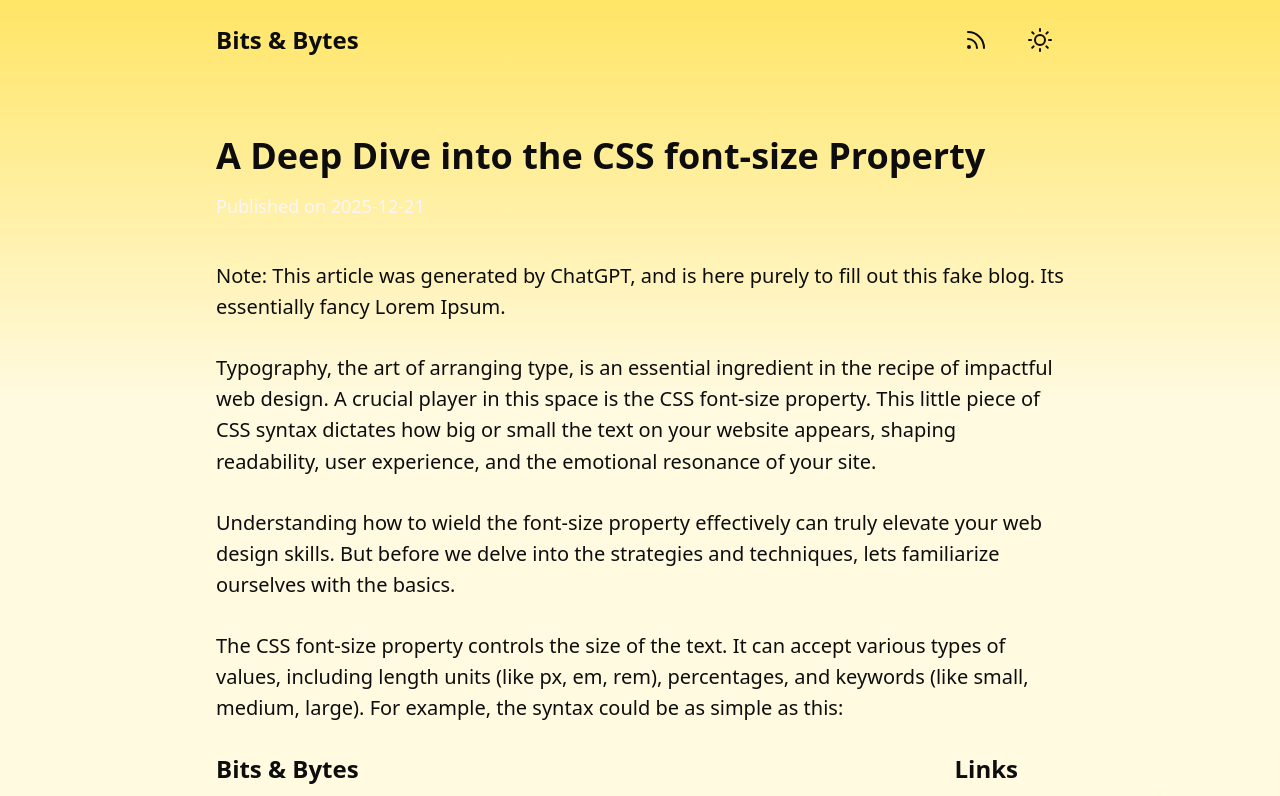
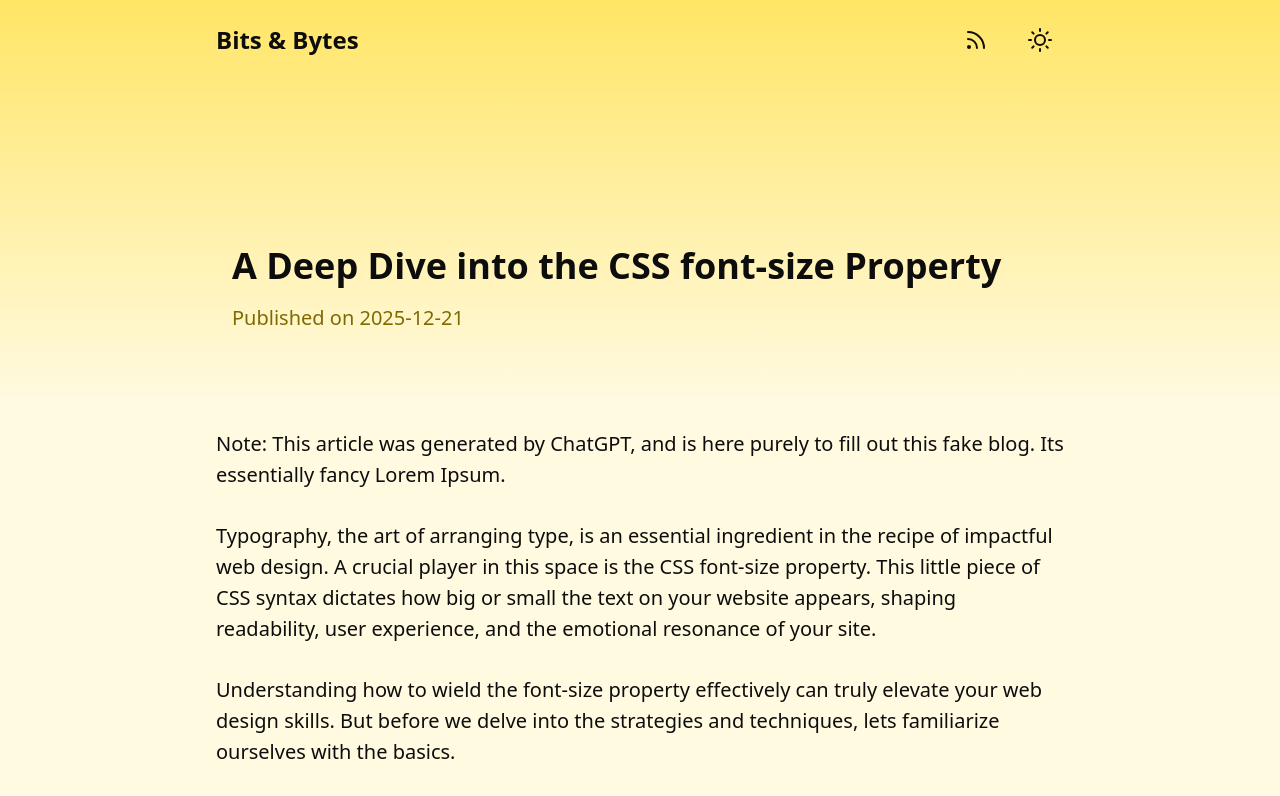
Before and after one commit to Lam-Big-Water/sam-blog-v2, a Next.js app: page /posts in a window 1280 px wide. Shown: the top 796 px of the page. Built offline with nearby package versions, Linux system fonts and the light colour scheme; no server answers.

Commit message:
control & stroy the theme value, modify sm styles

```diff
--- a/package.json
+++ b/package.json
@@ -9,6 +9,7 @@
     "lint": "eslint"
   },
   "dependencies": {
+    "@types/js-cookie": "^3.0.6",
     "bright": "^1.0.0",
     "date-fns": "^4.1.0",
     "framer-motion": "^12.23.25",
--- a/src/app/[postSlug]/page.tsx
+++ b/src/app/[postSlug]/page.tsx
@@ -39,13 +39,13 @@ const BlogPost = async ({ params }: ParamsPropsType) => {
 
   const { frontmatter, content } = blogPostData;
   return (
-    <article className="max-w-220 w-full m-auto px-4">
+    <article className="relative z-10 pb-16">
       <BlogHero
         title={frontmatter.title}
         publishedOn={frontmatter.publishedOn}
       />
 
-      <div className="text-lg font-medium  ">
+      <div className="page">
         <MDXRemote source={content} components={COMPONENT_MAP}/>
       </div>
     </article>
--- a/src/app/_components/header.tsx
+++ b/src/app/_components/header.tsx
@@ -1,8 +1,29 @@
+"use client";
+
 import React from "react";
 import { Rss, Sun, Moon } from "react-feather";
 import Logo from "./logo";
+import Cookie from "js-cookie";
 
-const Header = () => {
+import { COLOR_THEME_COOKIE_NAME } from "../constants";
+
+const Header = ({initialTheme}: {initialTheme: "light" | "dark"}) => {
+  const [theme, setTheme] = React.useState(initialTheme);
+
+  function handleClick () {
+
+    const nextTheme = theme === "light" ? "dark" : "light";
+
+    setTheme(nextTheme);
+
+    Cookie.set(COLOR_THEME_COOKIE_NAME, nextTheme, {
+      expires: 1000,
+    });
+
+    const root = document.documentElement;
+    root.classList.remove(theme);
+    root.classList.add(nextTheme);
+  }
   return (
     <div className="relative w-full max-w-[880px] m-auto px-4 h-20 flex justify-between items-center font-medium">
       <Logo />
@@ -14,8 +35,8 @@ const Header = () => {
         >
           <Rss className="block" />
         </a>
-        <button className="bg-transparent w-12 h-12 flex justify-center items-center rounded-full cursor-pointer transition-colors duration-200 hover:bg-black">
-          <Sun />
+        <button onClick={handleClick} className="bg-transparent w-12 h-12 flex justify-center items-center rounded-full cursor-pointer transition-colors duration-200 hover:bg-black">
+          {theme === "light" ? <Sun /> : <Moon />}
         </button>
       </div>
     </div>
--- a/src/app/_components/postHero.tsx
+++ b/src/app/_components/postHero.tsx
@@ -1,17 +1,23 @@
-import React from 'react'
+import React from "react";
 
 interface PostType {
-    title: string;
-    publishedOn: string;
+  title: string;
+  publishedOn: string;
 }
 
-const BlogHero = ({title, publishedOn}: PostType) => {
+const BlogHero = ({ title, publishedOn }: PostType) => {
   return (
-    <div className='py-10'>
-        <h1 className='text-4xl   font-black py-4'>{title}</h1>
-        <time className='text-purple-50 text-lg' dateTime={publishedOn}>Published on {publishedOn}</time>
-    </div>
-  )
-}
+    <header className="relative flex flex-col justify-end items-center w-full max-w-7xl m-auto">
+      <div className="relative max-w-[880px] w-full m-auto p-4 pt-[calc(48px+8vw)] pb-16">
+        <h1 className="text-4xl font-black py-4">{title}</h1>
+        <p className="text-lg text-decorative-900 mb-0">
+          <time className="font-medium" dateTime={publishedOn}>
+            Published on {publishedOn}
+          </time>
+        </p>
+      </div>
+    </header>
+  );
+};
 
-export default BlogHero
+export default BlogHero;
--- a/src/app/constants.ts
+++ b/src/app/constants.ts
@@ -1 +1,2 @@
 export const BLOG_TITLE = 'Front & Fun';
+export const COLOR_THEME_COOKIE_NAME = 'color-theme';
--- a/src/app/globals.css
+++ b/src/app/globals.css
@@ -1,7 +1,17 @@
 @import "tailwindcss";
 
+html {
+  --content-width: 55rem;
+  --outer-content-width: 80rem;
+  --viewport-padding: 16px;
+  --header-height: 5rem;
+  --trimmed-content-width: calc(
+    var(--content-width) - var(--viewport-padding) * 2
+  );
+}
+
 /* 浅色主题 */
-:root {
+.light {
   /* 文本 */
   --color-text: hsl(0deg 0% 5%);
 
@@ -195,6 +205,23 @@ p code {
   border-radius: 3px;
 }
 
+  .page {
+    position: relative;
+    display: grid;
+    grid-template-columns:
+      1fr min(var(--trimmed-content-width), 100%)
+      1fr;
+    max-width: var(--outer-content-width);
+    margin: 0 auto;
+    padding: 64px var(--viewport-padding) 32px;
+    background: var(--color-decorative-100);
+    box-shadow: var(--shadow-page);
+  }
+
+  .page > * {
+    grid-column: 2;
+  }
+
 .swoopsWrapper {
   position: absolute;
   inset: 0;
--- a/src/app/layout.tsx
+++ b/src/app/layout.tsx
@@ -3,6 +3,11 @@ import { Geist, Geist_Mono } from "next/font/google";
 import "./globals.css";
 import Header from "./_components/header";
 import Footer from "./_components/footer";
+
+import {cookies} from "next/headers";
+import { COLOR_THEME_COOKIE_NAME } from "@/app/constants";
+
+export type Theme = "light" | "dark";
 
 const geistSans = Geist({
   variable: "--font-geist-sans",
@@ -19,17 +24,22 @@ export const metadata: Metadata = {
   description: "Generated by create next app",
 };
 
-export default function RootLayout({
+export default async function RootLayout({
   children,
 }: Readonly<{
   children: React.ReactNode;
 }>) {
+
+  const savedTheme = (await cookies()).get(
+    COLOR_THEME_COOKIE_NAME
+  );
+  const theme = (savedTheme?.value as Theme) || "light";
   return (
-    <html lang="en" className=" min-h-full min-w-full">
+    <html lang="en" className={`min-h-full min-w-full ${theme}`}>
       <body
         className={`${geistSans.variable} ${geistMono.variable} antialiased`}
       >
-        <Header />
+        <Header initialTheme={theme}/>
         <main className="relative">
         {children}
         </main>
```
Also changed, not shown: 2 other files (tests, documents, lock files or other folders).
